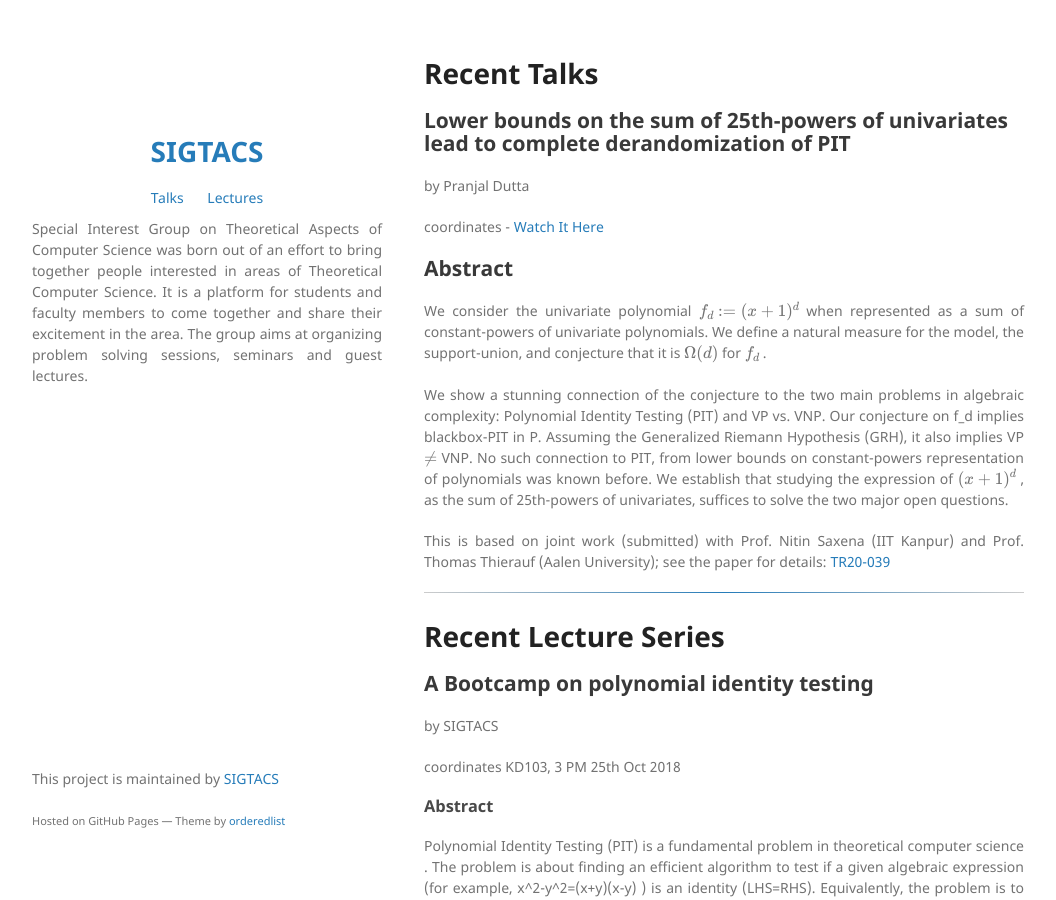
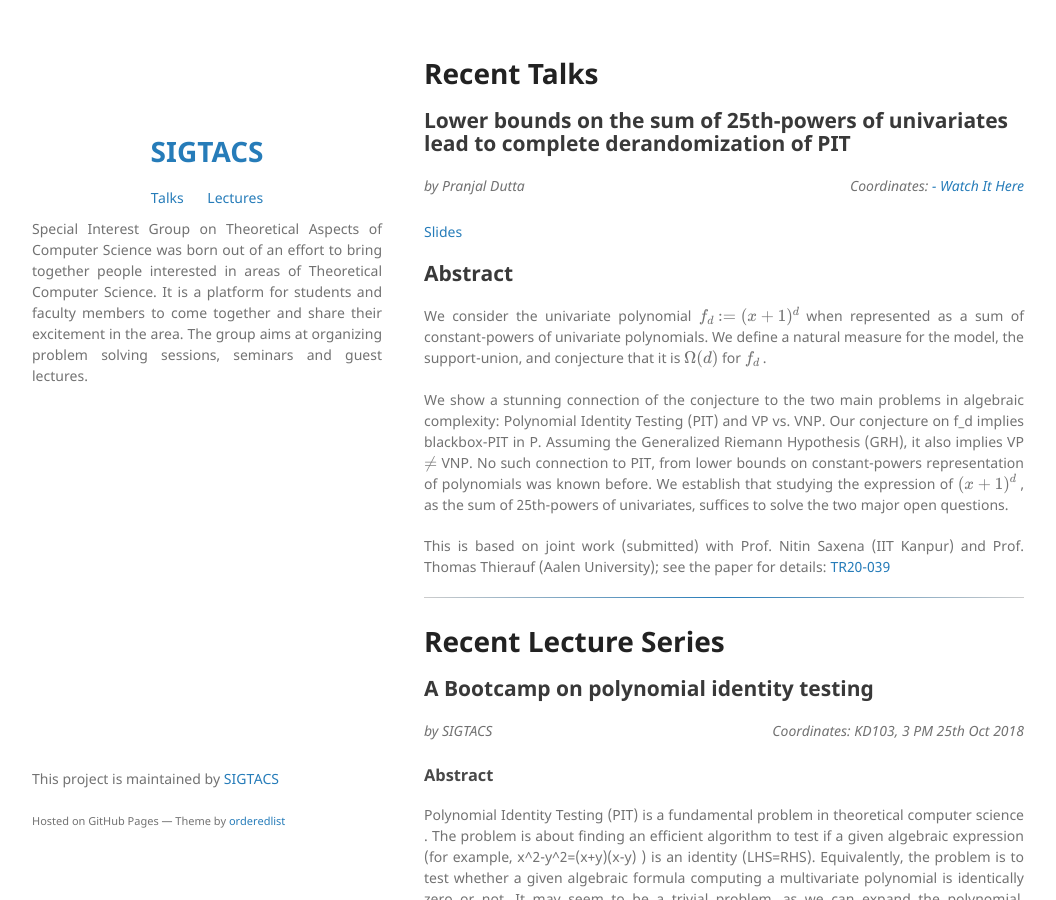
Before and after one commit to SIGTACS/website-source, a Jekyll site: the page built from index.html, in a window 1280 px wide and 900 px high. Shown: the whole window, without its empty margins (112-1168 px from the left). Built offline with Jekyll 4.4.1, drawn with Linux system fonts in a browser that asks for light colours.

Commit message:
Rearrange lecture head

```diff
--- a/index.html
+++ b/index.html
@@ -6,17 +6,17 @@
 
 {% for post in site.categories.talk %}
     <h2 id = "{{ post.id }}">{{ post.title }}</h2>
-    <p class="view">by {{ post.author | default: site.author }}</p>
-    <p class="view">coordinates {{ post.coordinates }} -
-        {% if post.link %}
-          <a href="{{ post.link }}"> Watch It Here</a>
-        {% else %}
-          {{ post.coordinates }}
-        {% endif %}
+    <div  class="talk-sub-head">
+        <p class="view post-author">by {{ post.author | default: site.author }}</p>
+        <p class="view post-cod">Coordinates: {{ post.coordinates }}
+          {% if post.link %}
+            <a href="{{ post.link }}">- Watch It Here</a>
+          {% endif %}
         </p>
-    {% if post.slides == "true"%}
-              <p class="view"> <a href="/assets/resource/2020-04-16-Pranjal-Dutta.pdf"> Slides</a> </p>
-    {% endif %}
+      </div>
+      {% if post.slides%}
+          <p class="view"> <a href="/assets/resource/{{ post.slides }}"> Slides</a> </p>
+      {% endif %}
 
     <div class = "talk-content">
         {{ post.content }}
@@ -30,8 +30,18 @@
 
 {% for post in site.categories.lecture %}
     <h2 id = "{{ post.id }}">{{ post.title }}</h2>
-    <p class="view">by {{ post.author | default: site.author }}</p>
-    <p class="view">coordinates {{ post.coordinates }}</p>
+
+    <div  class="talk-sub-head">
+        <p class="view post-author">by {{ post.author | default: site.author }}</p>
+        <p class="view post-cod">Coordinates: {{ post.coordinates }}
+          {% if post.link %}
+            <a href="{{ post.link }}">- Watch It Here</a>
+          {% endif %}
+        </p>
+      </div>
+      {% if post.slides%}
+          <p class="view"> <a href="/assets/resource/{{ post.slides }}"> Slides</a> </p>
+      {% endif %}
 
     <div class = "talk-content">
         {{ post.content }}
```
Also changed, not shown: categories/lectures.html (+11 -2 lines).
